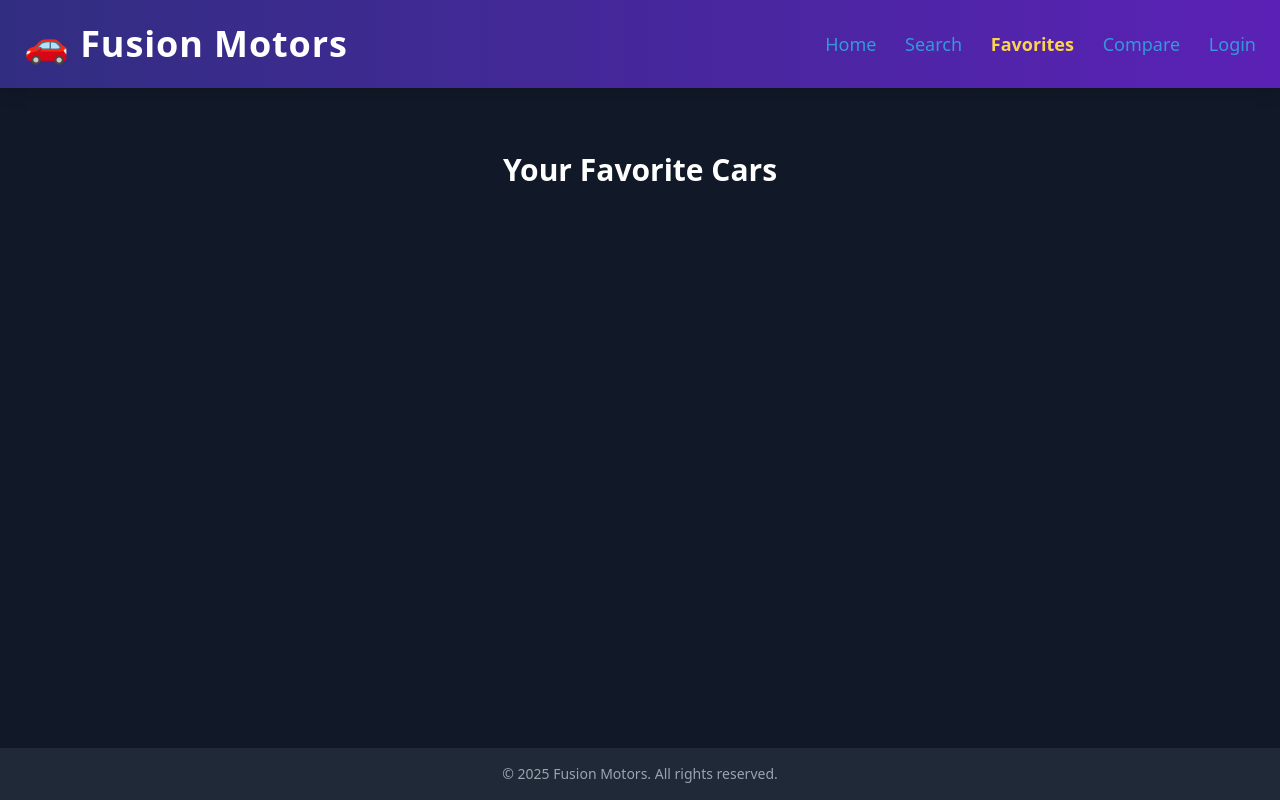
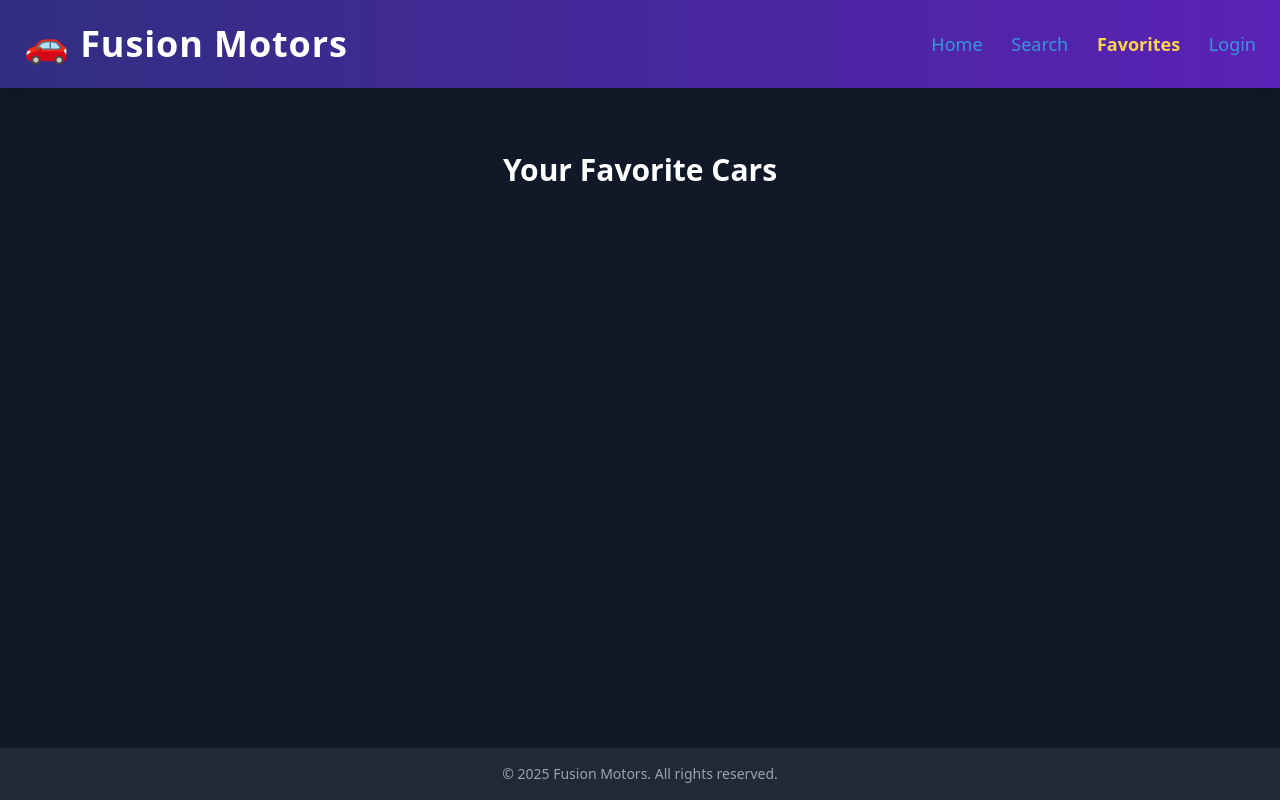
Before and after one commit to jonpaulauguste/AUTOBOTS---INFO1601-Project-main, a plain HTML site: page public/favorites.html in a window 1280 px wide. Drawn offline with nearby package versions, Linux system fonts and the light colour scheme.

Commit message:
removed compare.html
removed compare.html from favorites.html

```diff
--- a/public/favorites.html
+++ b/public/favorites.html
@@ -14,7 +14,7 @@
       <a href="index.html" class="hover:text-yellow-300 transition">Home</a>
       <a href="search.html" class="hover:text-yellow-300 transition">Search</a>
       <a href="favorites.html" class="text-yellow-300 font-semibold">Favorites</a>
-      <a href="compare.html" class="hover:text-yellow-300 transition">Compare</a>
+      <!-- <a href="compare.html" class="hover:text-yellow-300 transition">Compare</a> -->
       <a href="login.html" class="hover:text-yellow-300 transition" id="login-link">Login</a>
       <button id="logoutBtn" class="bg-red-600 px-4 py-2 rounded hover:bg-red-700 text-sm font-semibold hidden">Logout</button>
     </div>
```
